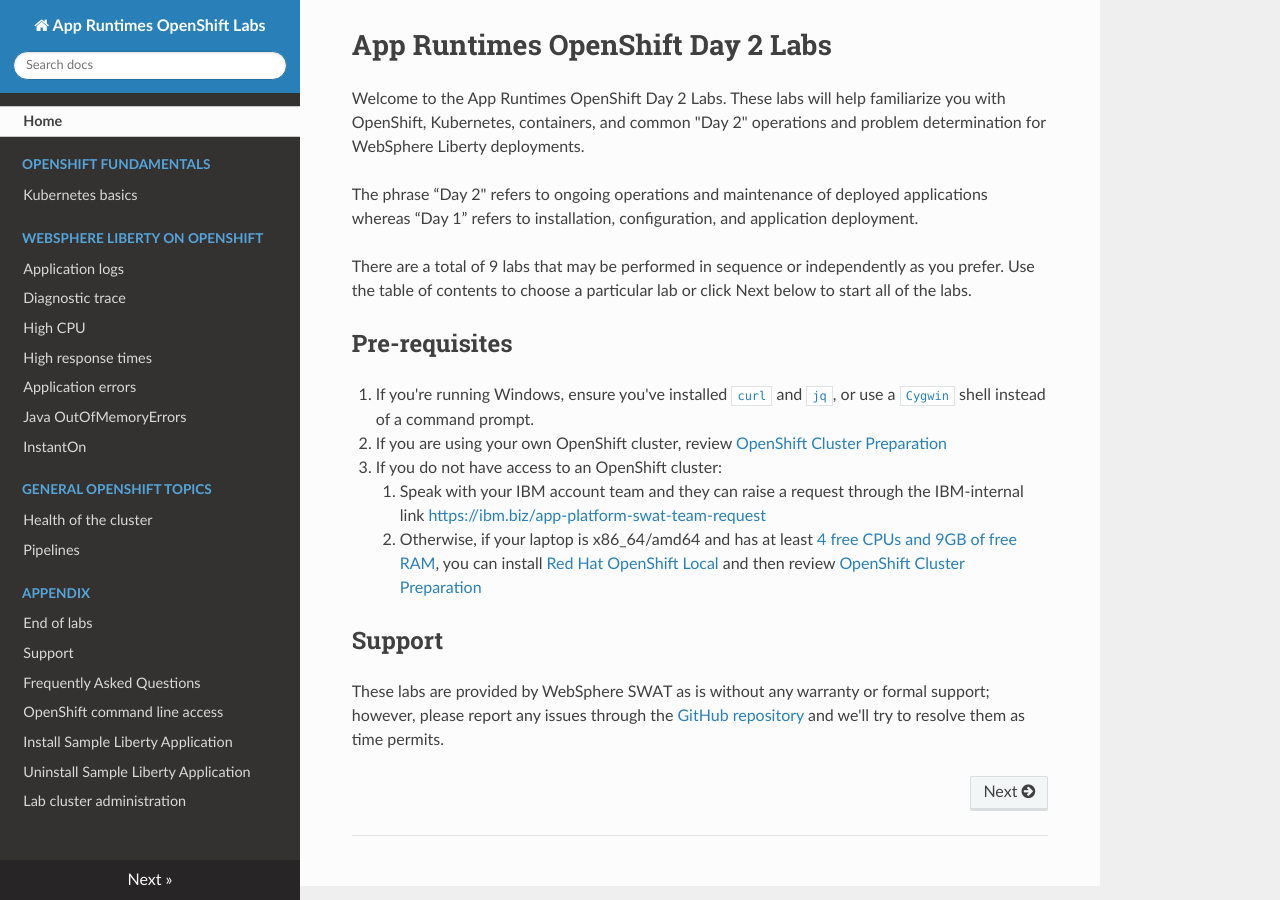
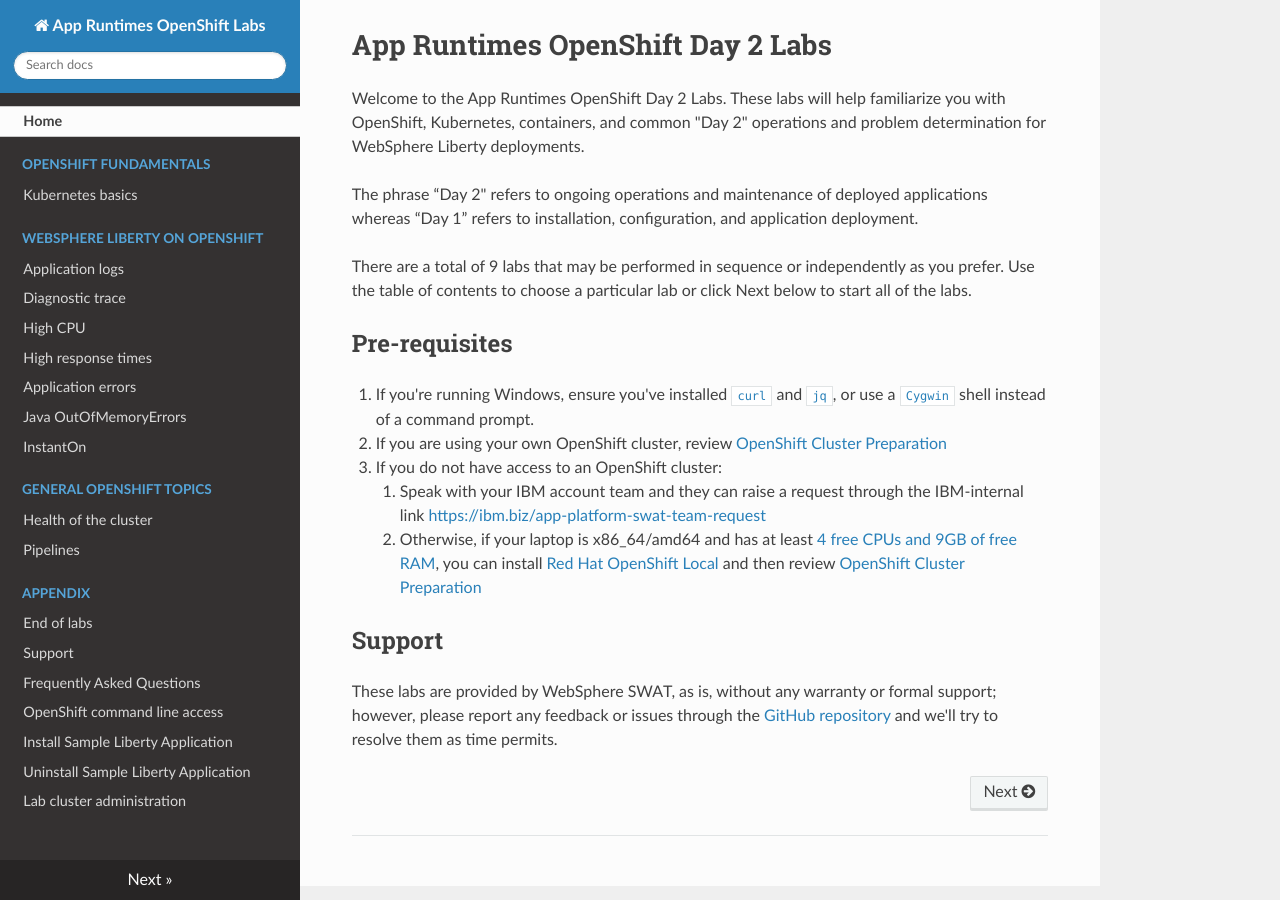
Before and after one commit to IBM/AppRuntimesOpenShiftDay2Labs, an MkDocs documentation site: the page built from docs/index.md, in a window 1280 px wide. Built offline with MkDocs 1.6.1, drawn with Linux system fonts in a browser that asks for light colours.

Commit message:
Update support statement
Signed-off-by: Kevin Grigorenko <kevin.grigorenko@us.ibm.com>

```diff
--- a/docs/index.md
+++ b/docs/index.md
@@ -16,4 +16,4 @@
 
 ## Support
 
-These labs are provided by WebSphere SWAT as is without any warranty or formal support; however, please report any issues through the [GitHub repository](https://github.com/IBM/AppRuntimesOpenShiftDay2Labs/issues) and we'll try to resolve them as time permits.
+These labs are provided by WebSphere SWAT, as is, without any warranty or formal support; however, please report any feedback or issues through the [GitHub repository](https://github.com/IBM/AppRuntimesOpenShiftDay2Labs/issues) and we'll try to resolve them as time permits.
```
Also changed, not shown: docs/lab_support.md (+1 -1 lines).
